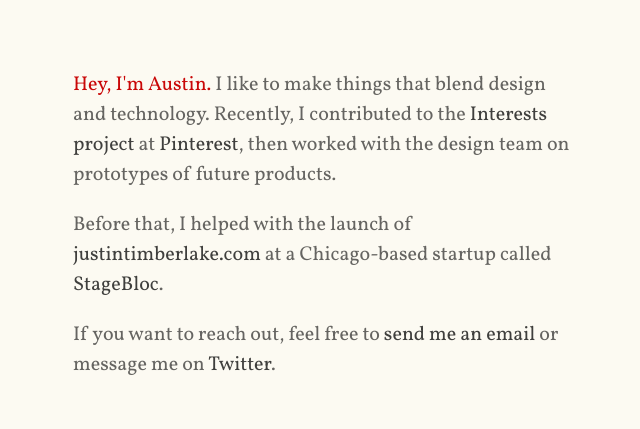
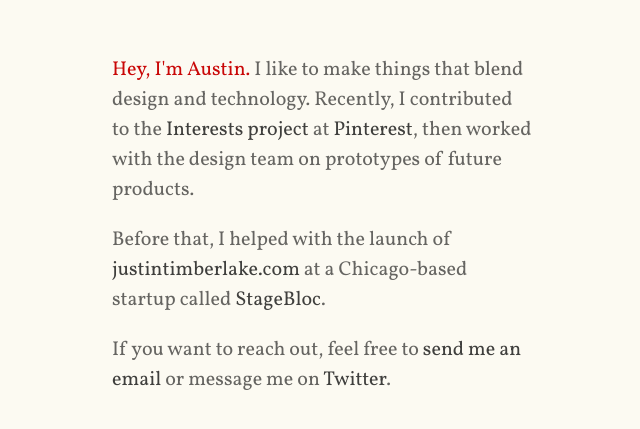
Before and after one commit to austinlouden/austinlouden.github.io, a plain HTML site: page index.html in a window 1280 px wide. Shown: the part 175-604 px from the top of the page, without its empty margins (318-958 px from the left). Drawn offline with Linux system fonts and the light colour scheme.

Commit message:
adjust max width

```diff
--- a/css/style.css
+++ b/css/style.css
@@ -59,5 +59,5 @@ a:hover, a:focus {
     padding-right: 12px;
     margin-left: auto;
     margin-right: auto;
-    max-width: 498px;
+    max-width: 420px;
 }
```
